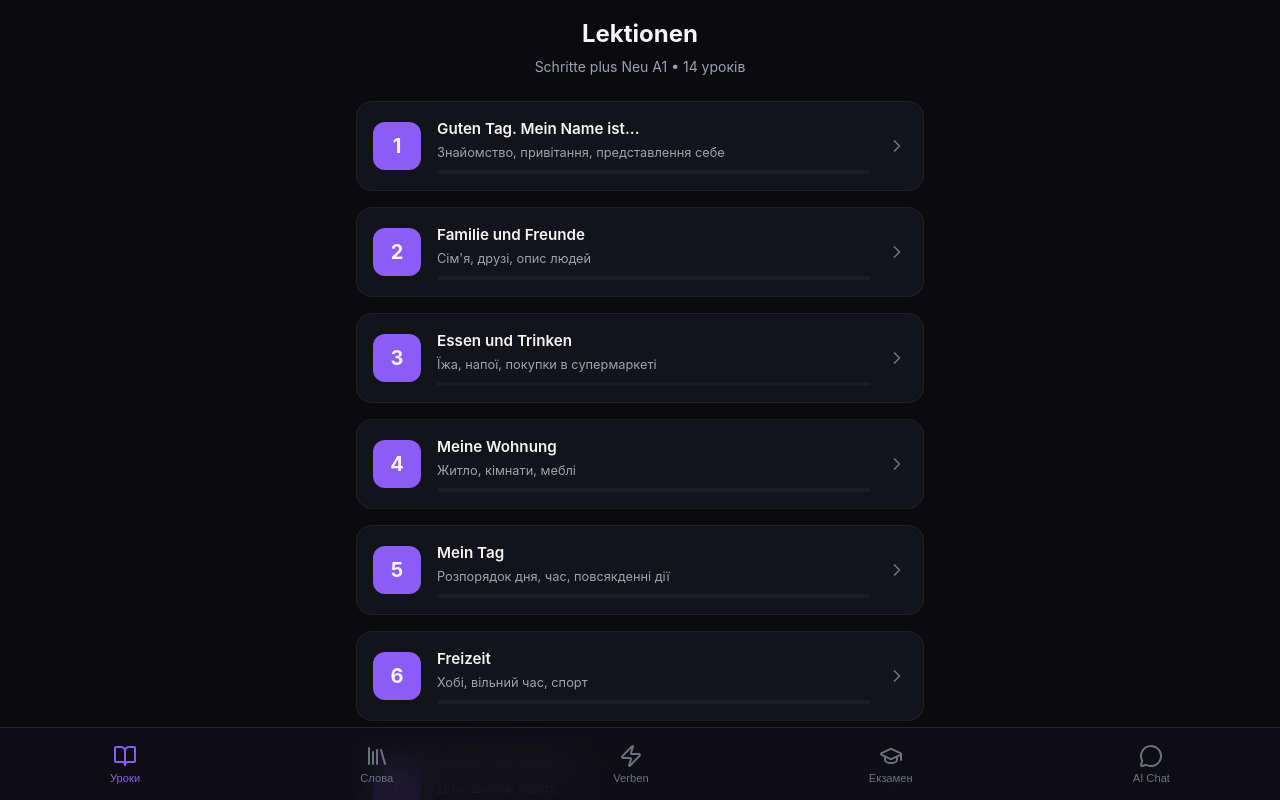
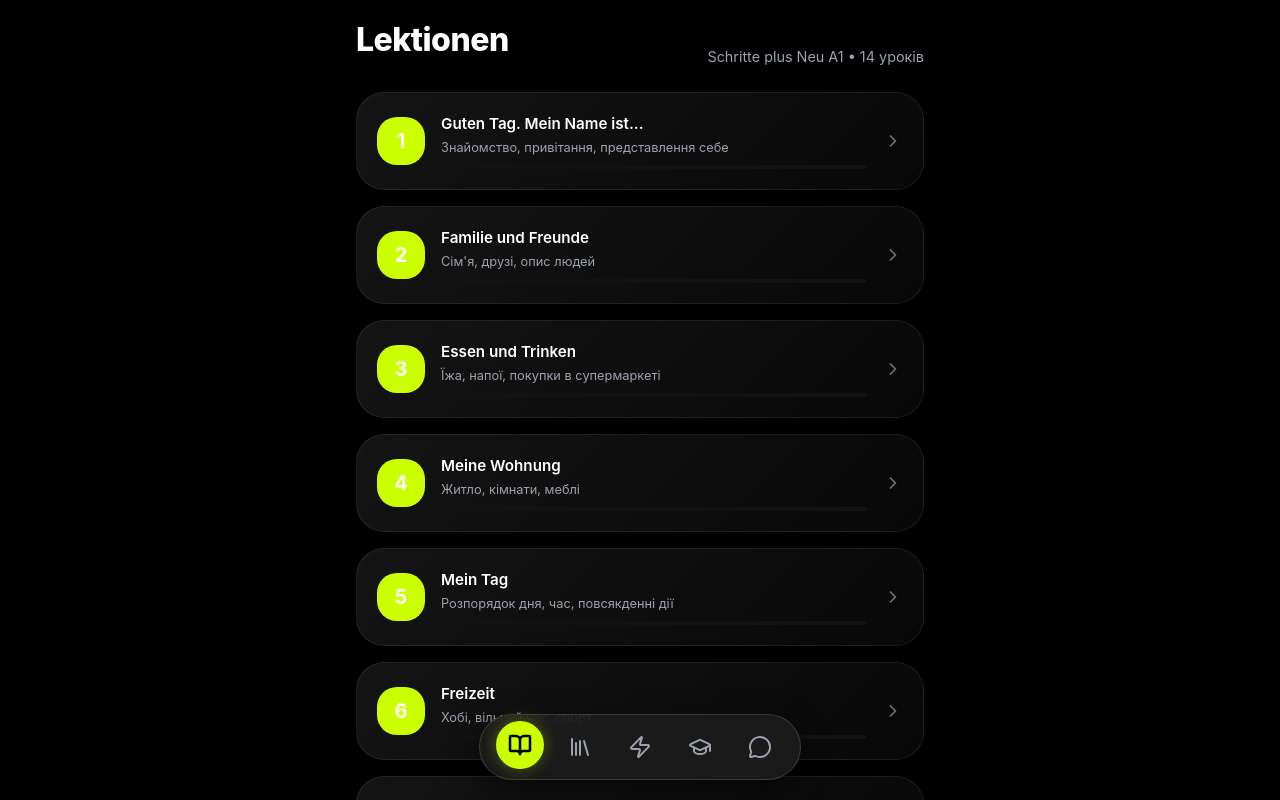
Before and after one commit to Artom-sites/deutsch-trainer-a1, a React (Vite) app: page / in a window 1280 px wide. Shown: the top 800 px of the page. Built offline with nearby package versions, Linux system fonts and the light colour scheme.

Commit message:
style: redesign app to Dark Neon Glass theme

```diff
--- a/src/components/AIChatTab.jsx
+++ b/src/components/AIChatTab.jsx
@@ -144,7 +144,7 @@ const ChatSession = ({ scenario, onBack }) => {
                             borderTopLeftRadius: msg.sender === 'ai' ? 4 : 16,
                             borderTopRightRadius: msg.sender === 'user' ? 4 : 16,
                             background: msg.sender === 'user' ? 'var(--color-primary)' : 'var(--bg-surface)',
-                            color: msg.sender === 'user' ? 'white' : 'var(--text-primary)',
+                            color: msg.sender === 'user' ? 'black' : 'var(--text-primary)',
                             boxShadow: '0 1px 2px rgba(0,0,0,0.05)',
                             position: 'relative',
                             border: msg.sender === 'ai' ? '1px solid var(--border-color)' : 'none'
--- a/src/components/BottomNav.jsx
+++ b/src/components/BottomNav.jsx
@@ -24,6 +24,7 @@ const BottomNav = () => {
 
     return (
         <nav className="bottom-nav">
+            <div className="bottom-nav-inner">
                 {tabs.map(tab => {
                     const Icon = tab.icon;
                     const isActive = currentTab === tab.id;
@@ -34,11 +35,13 @@ const BottomNav = () => {
                             className={`nav-item ${isActive ? 'active' : ''}`}
                             onClick={() => setTab(tab.id)}
                         >
-                        <Icon size={22} />
-                        <span>{tab.label}</span>
+                            <div className="nav-icon-wrapper">
+                                <Icon size={24} strokeWidth={isActive ? 2.5 : 2} />
+                            </div>
                         </button>
                     );
                 })}
+            </div>
         </nav>
     );
 };
--- a/src/index.css
+++ b/src/index.css
@@ -1,23 +1,25 @@
 :root {
   /* Colors - Backgrounds */
-  --bg-app: #0a0a0f;
-  --bg-surface: rgba(255, 255, 255, 0.04);
-  --bg-glass: rgba(15, 15, 20, 0.85);
-  --bg-card: rgba(20, 20, 28, 0.9);
+  --bg-app: #000000;
+  --bg-surface: #121212;
+  --bg-card: rgba(255, 255, 255, 0.05); /* Highly transparent */
+  --bg-glass: rgba(20, 20, 20, 0.7);
 
   /* Colors - Text */
-  --text-primary: #f5f5f5;
+  --text-primary: #ffffff;
   --text-secondary: #9ca3af;
   --text-muted: #6b7280;
+  --text-inverse: #000000;
 
-  /* Colors - Genders */
+  /* Colors - Genders (Kept but vibrant) */
   --color-masculine: #3b82f6;
   --color-feminine: #ec4899;
   --color-neuter: #10b981;
   --color-plural: #f59e0b;
 
   /* Colors - UI */
-  --color-accent: #8b5cf6;
+  --color-accent: #ccff00; /* Neon Lime */
+  --color-primary: #ccff00;
   --color-success: #22c55e;
   --color-error: #ef4444;
   --color-warning: #f59e0b;
@@ -30,10 +32,10 @@
   --space-xl: 32px;
 
   /* Radius */
-  --radius-sm: 8px;
-  --radius-md: 12px;
-  --radius-lg: 16px;
-  --radius-xl: 24px;
+  --radius-sm: 12px;
+  --radius-md: 20px;
+  --radius-lg: 28px;
+  --radius-xl: 32px;
 
   /* Safe area for phones */
   --safe-top: env(safe-area-inset-top, 0px);
@@ -52,7 +54,7 @@ html {
 }
 
 body {
-  font-family: -apple-system, BlinkMacSystemFont, 'Segoe UI', Roboto, sans-serif;
+  font-family: -apple-system, BlinkMacSystemFont, 'Segoe UI', Roboto, Helvetica, Arial, sans-serif;
   background: var(--bg-app);
   color: var(--text-primary);
   line-height: 1.5;
@@ -63,7 +65,7 @@ body {
 }
 
 /* ==========================================
-   LAYOUT - Mobile First
+   LAYOUT
    ========================================== */
 .app {
   display: flex;
@@ -71,7 +73,7 @@ body {
   min-height: 100vh;
   min-height: 100dvh;
   padding-top: var(--safe-top);
-  padding-bottom: calc(70px + var(--safe-bottom));
+  padding-bottom: 120px; /* Space for floating nav */
 }
 
 .screen {
@@ -83,82 +85,120 @@ body {
 }
 
 .screen-header {
-  text-align: center;
+  text-align: left;
   margin-bottom: var(--space-lg);
+  display: flex;
+  justify-content: space-between;
+  align-items: flex-end;
 }
 
 .screen-title {
-  font-size: 1.5rem;
-  font-weight: 700;
+  font-size: 2rem;
+  font-weight: 800;
   margin-bottom: var(--space-xs);
+  letter-spacing: -0.5px;
 }
 
 .screen-subtitle {
-  font-size: 0.875rem;
+  font-size: 0.9rem;
   color: var(--text-secondary);
 }
 
 /* ==========================================
-   BOTTOM NAVIGATION (Mobile)
+   BOTTOM NAVIGATION (Floating Pill)
    ========================================== */
 .bottom-nav {
   position: fixed;
   bottom: 0;
   left: 0;
-  right: 0;
-  background: var(--bg-glass);
+  width: 100%;
+  pointer-events: none; /* Let clicks pass through outside the pill */
+  z-index: 100;
+  padding-bottom: calc(20px + var(--safe-bottom));
+  display: flex;
+  justify-content: center;
+}
+
+.bottom-nav-inner {
+  pointer-events: auto;
+  background: rgba(30, 30, 30, 0.85);
   backdrop-filter: blur(20px);
-  border-top: 1px solid rgba(255, 255, 255, 0.1);
+  -webkit-backdrop-filter: blur(20px);
+  border: 1px solid rgba(255, 255, 255, 0.15);
+  border-radius: 40px;
+  padding: 8px 16px;
   display: flex;
-  justify-content: space-around;
-  padding: var(--space-sm) 0;
-  padding-bottom: calc(var(--space-sm) + var(--safe-bottom));
-  z-index: 100;
+  justify-content: space-between;
+  align-items: center;
+  gap: 12px;
+  box-shadow: 0 10px 30px rgba(0, 0, 0, 0.5);
+  min-width: 320px;
 }
 
 .nav-item {
   display: flex;
-  flex-direction: column;
   align-items: center;
-  gap: 4px;
-  padding: var(--space-sm) var(--space-md);
-  color: var(--text-muted);
+  justify-content: center;
   background: none;
   border: none;
-  font-size: 0.7rem;
-  font-weight: 500;
   cursor: pointer;
-  transition: color 0.2s;
+  width: 48px;
+  height: 48px;
+  color: var(--text-secondary);
+  transition: all 0.3s cubic-bezier(0.25, 0.8, 0.25, 1);
+  position: relative;
+}
+
+.nav-icon-wrapper {
+  display: flex;
+  align-items: center;
+  justify-content: center;
+  width: 100%;
+  height: 100%;
+  border-radius: 50%;
+  transition: all 0.3s ease;
+}
+
+.nav-item.active .nav-icon-wrapper {
+  background: var(--color-accent);
+  color: var(--text-inverse);
+  box-shadow: 0 0 15px rgba(204, 255, 0, 0.3);
+  transform: translateY(-2px);
 }
 
 .nav-item.active {
-  color: var(--color-accent);
-}
-
-.nav-item svg {
-  width: 24px;
-  height: 24px;
+  color: var(--text-inverse);
 }
 
 /* ==========================================
-   CARDS
+   CARDS (Glassmorphism)
    ========================================== */
 .card {
-  background: var(--bg-card);
-  border: 1px solid rgba(255, 255, 255, 0.06);
+  background: linear-gradient(135deg, rgba(255, 255, 255, 0.08) 0%, rgba(255, 255, 255, 0.03) 100%);
+  backdrop-filter: blur(10px);
+  -webkit-backdrop-filter: blur(10px);
+  border: 1px solid rgba(255, 255, 255, 0.08); /* More subtle border */
   border-radius: var(--radius-lg);
-  padding: var(--space-md);
+  padding: 20px;
   margin-bottom: var(--space-md);
+  position: relative;
+  overflow: hidden;
+  box-shadow: 0 4px 20px rgba(0, 0, 0, 0.2);
+}
+
+/* Green glow for special cards */
+.card-featured {
+    background: linear-gradient(135deg, rgba(204, 255, 0, 0.15) 0%, rgba(204, 255, 0, 0.05) 100%);
+    border: 1px solid rgba(204, 255, 0, 0.2);
 }
 
 .card-clickable {
   cursor: pointer;
-  transition: transform 0.2s, background 0.2s;
+  transition: transform 0.2s cubic-bezier(0.25, 0.8, 0.25, 1), box-shadow 0.2s;
 }
 
 .card-clickable:active {
-  transform: scale(0.98);
-  background: rgba(255, 255, 255, 0.08);
+  transform: scale(0.96);
 }
 
 /* ==========================================
@@ -167,8 +207,8 @@ body {
 .flashcard-container {
   display: flex;
   flex-direction: column;
-  min-height: calc(100vh - 200px);
-  min-height: calc(100dvh - 200px);
+  height: calc(100vh - 140px);
+  justify-content: space-between;
 }
 
 .flashcard {
@@ -177,47 +217,45 @@ body {
   flex-direction: column;
   align-items: center;
   justify-content: center;
-  background: var(--bg-card);
-  border: 2px solid rgba(255, 255, 255, 0.08);
-  border-radius: var(--radius-xl);
+  background: linear-gradient(135deg, rgba(40, 40, 40, 0.6) 0%, rgba(20, 20, 20, 0.8) 100%);
+  border: 1px solid rgba(255, 255, 255, 0.1);
+  border-radius: 40px; /* Bigger radius */
   padding: var(--space-xl);
   text-align: center;
-  min-height: 300px;
-  transition: border-color 0.3s, box-shadow 0.3s;
-}
-
-.flashcard.revealed {
-  border-color: var(--genus-color, rgba(255, 255, 255, 0.1));
-  box-shadow: 0 0 30px var(--genus-color, transparent);
+  position: relative;
+  box-shadow: 0 10px 40px rgba(0,0,0,0.5);
+  margin-bottom: var(--space-lg);
 }
 
 .flashcard-front {
-  font-size: 2rem;
+  font-size: 2.5rem;
   font-weight: 700;
   color: var(--text-primary);
 }
 
 .flashcard-back-word {
-  font-size: 2.5rem;
+  font-size: 3rem; /* Bigger */
   font-weight: 800;
   margin-bottom: var(--space-sm);
+  background: linear-gradient(90deg, #fff, #bbb);
+  -webkit-background-clip: text;
+  -webkit-text-fill-color: transparent;
 }
 
 .flashcard-back-article {
-  font-size: 1.25rem;
-  opacity: 0.7;
+  font-size: 1.5rem;
+  font-weight: 600;
+  color: var(--color-accent);
   margin-bottom: var(--space-xs);
 }
 
-.flashcard-back-plural {
-  font-size: 1rem;
-  color: var(--color-plural);
-}
-
 .flashcard-hint {
-  font-size: 0.875rem;
-  color: var(--text-muted);
-  margin-top: var(--space-md);
+  margin-top: var(--space-lg);
+  padding: 8px 16px;
+  background: rgba(255, 255, 255, 0.05);
+  border-radius: 20px;
+  font-size: 0.9rem;
+  color: var(--text-secondary);
 }
 
 /* ==========================================
@@ -227,24 +265,32 @@ body {
   display: flex;
   align-items: center;
   justify-content: center;
-  padding: var(--space-md);
-  border-radius: var(--radius-md);
-  font-weight: 600;
+  padding: var(--space-md) var(--space-lg);
+  border-radius: 30px; /* Pill shape */
+  font-weight: 700;
   font-size: 1rem;
   border: none;
   cursor: pointer;
-  transition: transform 0.2s, opacity 0.2s;
+  transition: all 0.2s;
   min-height: 56px;
-}
-
-.btn:active {
-  transform: scale(0.97);
+  letter-spacing: 0.5px;
 }
 
 .btn-primary {
   background: var(--color-accent);
-  color: white;
-  width: 100%;
+  color: #000000; /* Black text on neon green */
+  box-shadow: 0 4px 15px rgba(204, 255, 0, 0.2);
+}
+
+.btn-primary:active {
+  transform: scale(0.97);
+  box-shadow: 0 2px 8px rgba(204, 255, 0, 0.1);
+}
+
+.btn-outline {
+  background: transparent;
+  border: 2px solid rgba(255, 255, 255, 0.2);
+  color: var(--text-primary);
 }
 
 .btn-ghost {
@@ -252,215 +298,120 @@ body {
   color: var(--text-secondary);
 }
 
-/* Rating buttons */
+/* Rating Buttons */
 .rating-buttons {
   display: grid;
   grid-template-columns: repeat(3, 1fr);
-  gap: var(--space-sm);
-  margin-top: auto;
-  padding-top: var(--space-md);
+  gap: 12px;
 }
 
 .rating-btn {
+  border-radius: 24px;
+  border: none;
+  padding: 20px 10px;
   display: flex;
   flex-direction: column;
   align-items: center;
   justify-content: center;
-  gap: 4px;
-  padding: var(--space-md) var(--space-sm);
-  border-radius: var(--radius-md);
-  border: 1px solid;
-  font-size: 0.75rem;
+  gap: 8px;
   font-weight: 700;
-  text-transform: uppercase;
   cursor: pointer;
-  min-height: 70px;
+  transition: transform 0.2s;
+  background: rgba(255,255,255,0.05); /* Default */
+  color: var(--text-secondary);
+}
+
+.rating-btn:active {
+    transform: scale(0.95);
 }
 
 .rating-btn-fail {
-  background: rgba(239, 68, 68, 0.1);
-  border-color: rgba(239, 68, 68, 0.3);
-  color: #fca5a5;
+    color: #ff6b6b;
+    background: rgba(239, 68, 68, 0.15);
 }
-
 .rating-btn-hard {
-  background: rgba(245, 158, 11, 0.1);
-  border-color: rgba(245, 158, 11, 0.3);
-  color: #fcd34d;
+    color: #fca5a5; /* Adjusted for better contrast on dark */
+    background: rgba(245, 158, 11, 0.15);
+    color: #fcd34d;
 }
-
 .rating-btn-good {
-  background: rgba(34, 197, 94, 0.1);
-  border-color: rgba(34, 197, 94, 0.3);
-  color: #86efac;
-}
-
-.rating-btn span:first-child {
-  font-size: 1.5rem;
+    background: rgba(34, 197, 94, 0.15);
+    color: #86efac;
 }
 
 /* ==========================================
-   LESSON DETAIL
+   LIST ITEMS & DETAILS
    ========================================== */
-.lesson-section {
-  margin-bottom: var(--space-lg);
-}
-
-.lesson-section-title {
-  font-size: 0.875rem;
-  font-weight: 600;
-  color: var(--text-muted);
-  text-transform: uppercase;
-  letter-spacing: 1px;
-  margin-bottom: var(--space-sm);
-}
-
 .lesson-item {
   display: flex;
   align-items: center;
   gap: var(--space-md);
-  padding: var(--space-md);
-  background: var(--bg-card);
-  border: 1px solid rgba(255, 255, 255, 0.06);
-  border-radius: var(--radius-md);
-  margin-bottom: var(--space-sm);
+  padding: 20px;
+  background: rgba(255, 255, 255, 0.03);
+  border: 1px solid rgba(255, 255, 255, 0.05);
+  border-radius: 24px;
+  margin-bottom: 12px;
   cursor: pointer;
+  transition: background 0.2s;
+}
+
+.lesson-item:active {
+  background: rgba(255, 255, 255, 0.08);
 }
 
 .lesson-item-icon {
-  width: 44px;
-  height: 44px;
-  border-radius: var(--radius-sm);
+  width: 50px;
+  height: 50px;
+  border-radius: 16px;
+  background: rgba(255, 255, 255, 0.05);
   display: flex;
   align-items: center;
   justify-content: center;
-  font-size: 1.25rem;
-}
-
-.lesson-item-content {
-  flex: 1;
-}
-
-.lesson-item-title {
-  font-weight: 600;
-  margin-bottom: 2px;
-}
-
-.lesson-item-subtitle {
-  font-size: 0.8rem;
-  color: var(--text-secondary);
+  font-size: 1.5rem;
+  color: var(--text-primary);
 }
 
 /* ==========================================
-   BACK BUTTON
+   INPUTS
    ========================================== */
-.back-header {
-  display: flex;
-  align-items: center;
-  gap: var(--space-sm);
-  margin-bottom: var(--space-lg);
+input[type="text"], input[type="email"] {
+    background: rgba(255, 255, 255, 0.05);
+    border: 1px solid rgba(255, 255, 255, 0.1);
+    border-radius: 16px;
+    padding: 16px;
+    color: white;
+    font-size: 1rem;
+    width: 100%;
 }
-
-.back-btn {
-  display: flex;
-  align-items: center;
-  justify-content: center;
-  width: 40px;
-  height: 40px;
-  border-radius: var(--radius-sm);
-  background: var(--bg-surface);
-  border: none;
-  color: var(--text-secondary);
-  cursor: pointer;
-}
-
-.back-title {
-  font-size: 1.125rem;
-  font-weight: 600;
-}
-
-/* ==========================================
-   PROGRESS BAR
-   ========================================== */
-.progress-bar {
-  height: 4px;
-  background: var(--bg-surface);
-  border-radius: 2px;
-  overflow: hidden;
-  margin-bottom: var(--space-md);
-}
-
-.progress-bar-fill {
-  height: 100%;
-  background: var(--color-accent);
-  transition: width 0.3s;
-}
-
-/* ==========================================
-   STATS ROW
-   ========================================== */
-.stats-row {
-  display: grid;
-  grid-template-columns: repeat(3, 1fr);
-  gap: var(--space-sm);
-  margin-bottom: var(--space-lg);
-}
-
-.stat-card {
-  background: var(--bg-card);
-  border-radius: var(--radius-md);
-  padding: var(--space-md);
-  text-align: center;
-}
-
-.stat-value {
-  font-size: 1.5rem;
-  font-weight: 700;
-}
-
-.stat-label {
-  font-size: 0.7rem;
-  color: var(--text-muted);
-  text-transform: uppercase;
-  letter-spacing: 0.5px;
+input:focus {
+    outline: none;
+    border-color: var(--color-accent);
+    background: rgba(255, 255, 255, 0.08);
 }
 
 /* ==========================================
    UTILITY
    ========================================== */
-.text-masculine {
-  color: var(--color-masculine);
+.text-masculine { color: var(--color-masculine); }
+.text-feminine { color: var(--color-feminine); }
+.text-neuter { color: var(--color-neuter); }
+.text-plural { color: var(--color-plural); }
+
+.pulse {
+    animation: pulse 1.5s infinite;
 }
 
-.text-feminine {
-  color: var(--color-feminine);
+@keyframes pulse {
+    0% { transform: scale(1); opacity: 1; }
+    50% { transform: scale(1.1); opacity: 0.8; }
+    100% { transform: scale(1); opacity: 1; }
 }
 
-.text-neuter {
-  color: var(--color-neuter);
-}
-
-.text-plural {
-  color: var(--color-plural);
-}
-
-.hidden {
-  display: none !important;
-}
-
-/* Animation */
 @keyframes fadeIn {
-  from {
-    opacity: 0;
-    transform: translateY(10px);
-  }
-
-  to {
-    opacity: 1;
-    transform: translateY(0);
-  }
+  from { opacity: 0; transform: translateY(10px); }
+  to { opacity: 1; transform: translateY(0); }
 }
 
 .fade-in {
-  animation: fadeIn 0.3s ease;
+  animation: fadeIn 0.4s cubic-bezier(0.25, 0.8, 0.25, 1);
 }
```
Also changed, not shown: src/components/DictionaryTab.jsx (+12 -10 lines). Lines whose indentation alone changed are shown as unchanged.
